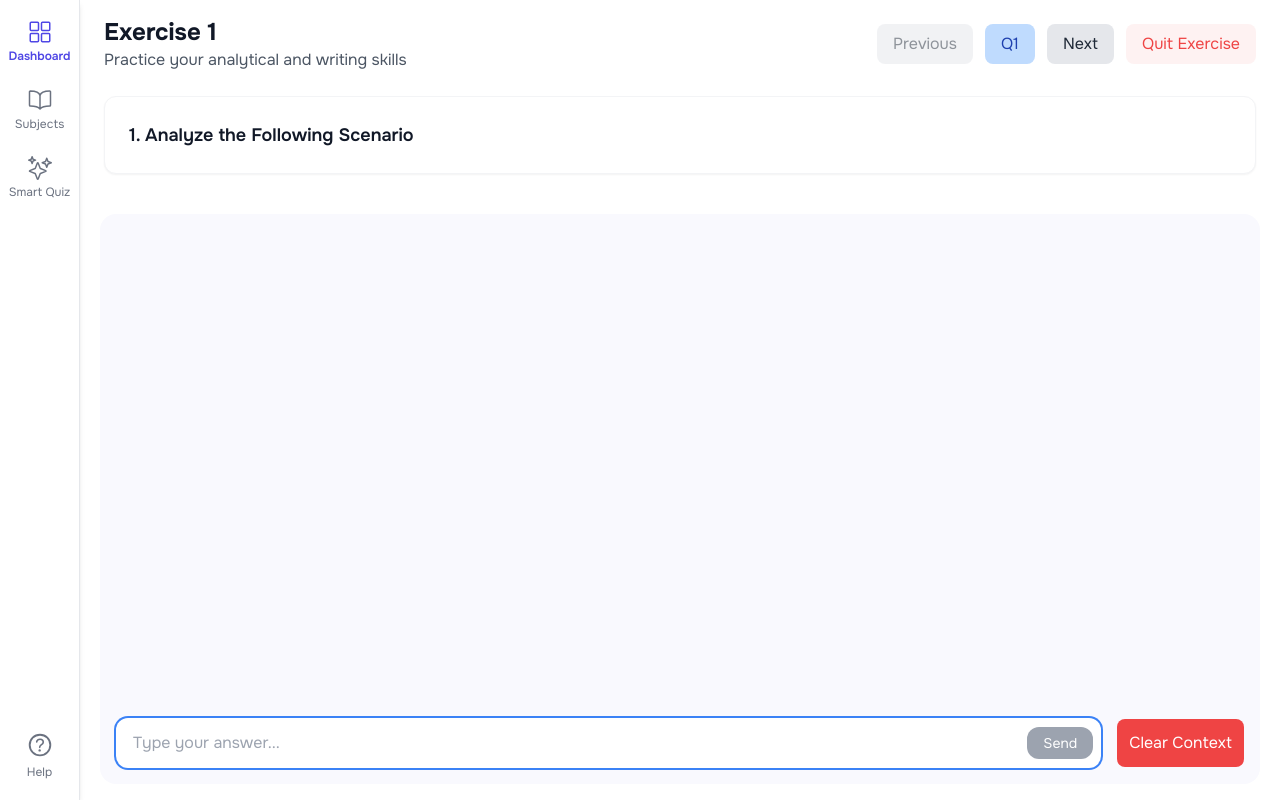
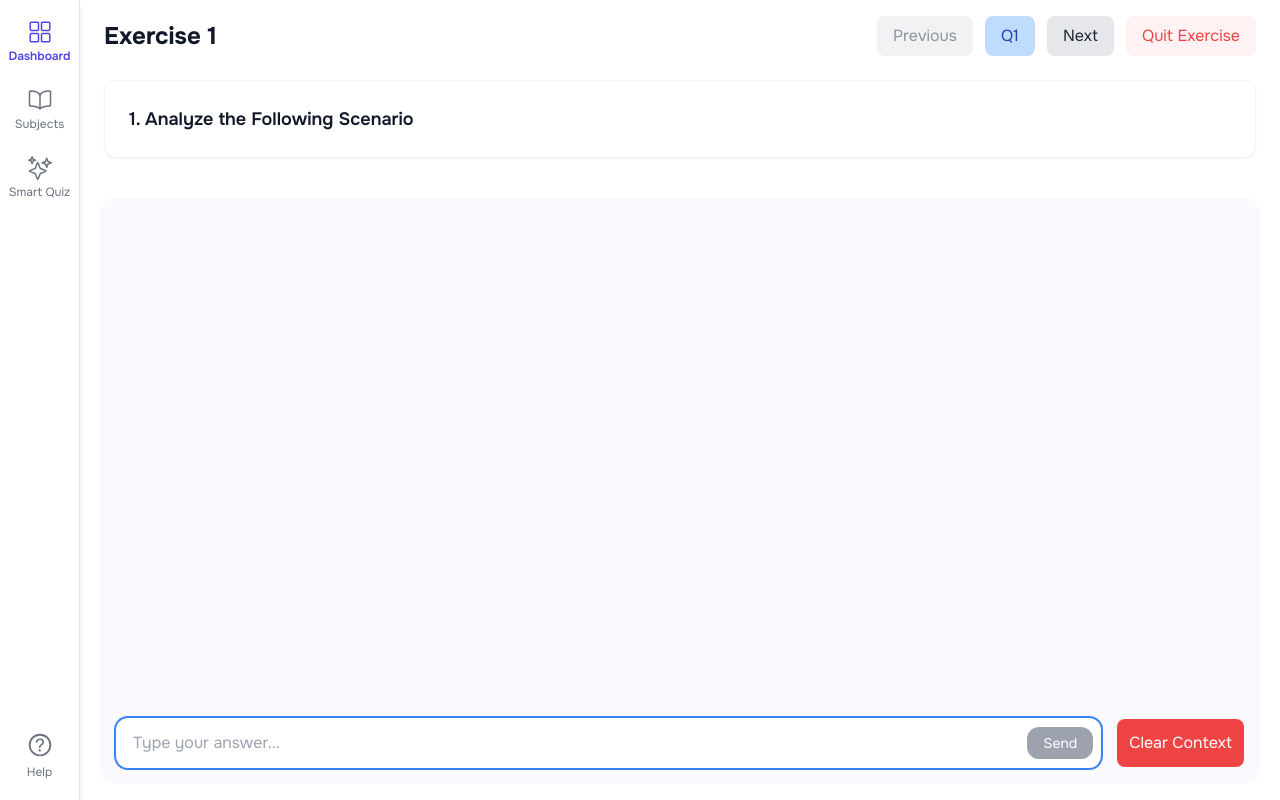
Before and after one commit to BryanMelvison/KGV-AI-Tutor, a Next.js app in the folder frontend/: page /exercise-chat in a window 1280 px wide. Built offline with nearby package versions, Linux system fonts and the light colour scheme.

Commit message:
sunset exercise-chat

```diff
--- a/frontend/src/app/exercise-chat/page.tsx
+++ b/frontend/src/app/exercise-chat/page.tsx
@@ -1,4 +1,6 @@
 "use client";
+
+// LEGACYYYYY
 
 import ExerciseChat from "@/components/chat/ExerciseChat";
 
@@ -16,7 +18,6 @@ export default function ExerciseChatPage() {
   return (
     <ExerciseChat
       title={exerciseData.title}
-      subtitle={exerciseData.subtitle}
       questions={exerciseData.questions}
     />
   );
```
